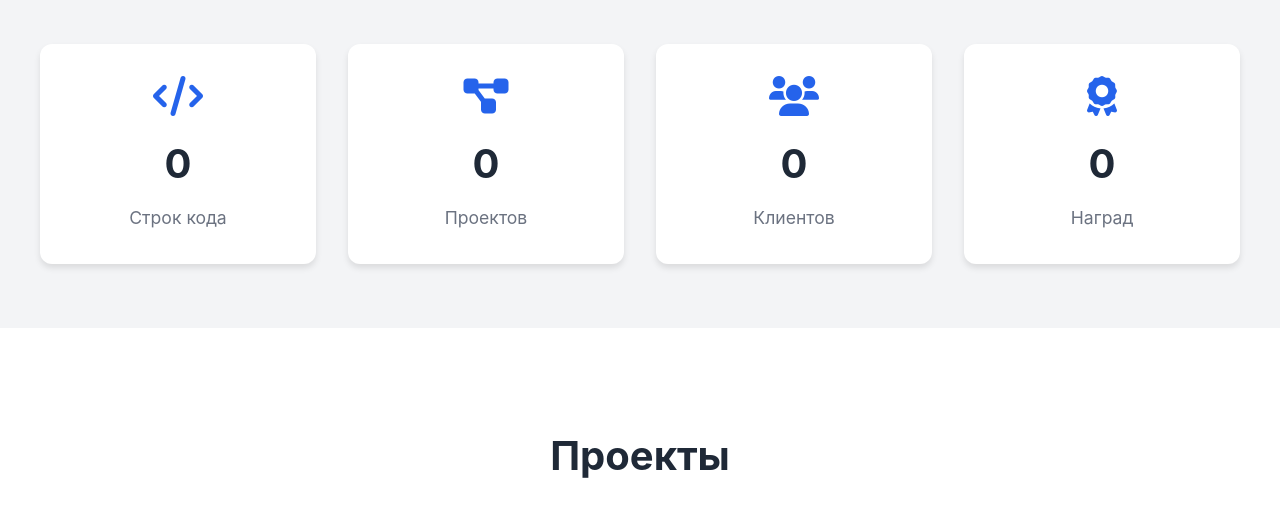
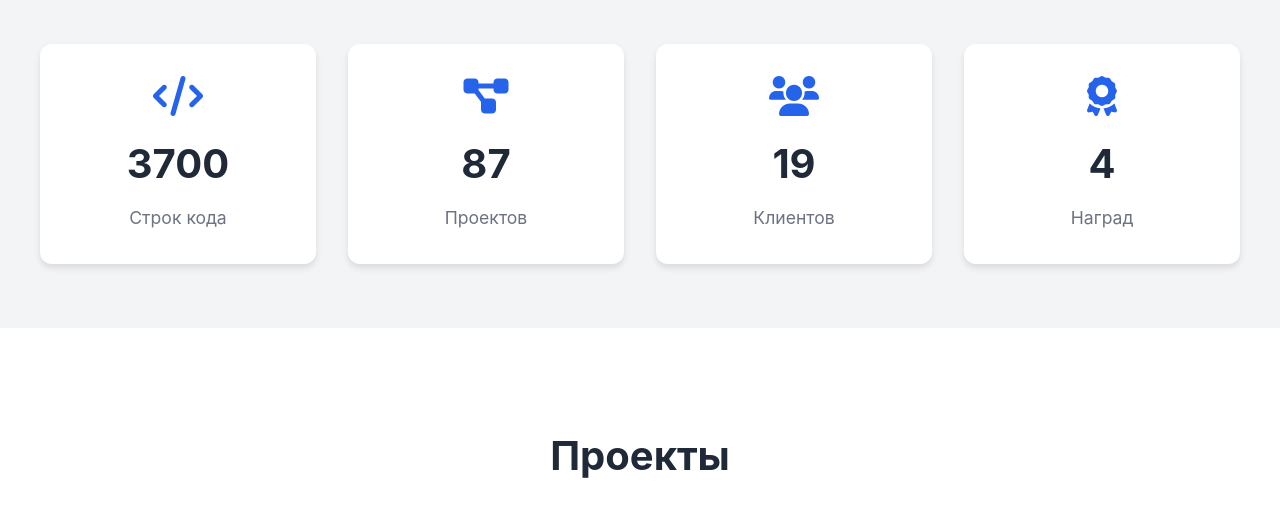
Before and after one commit to Al12086/test, a plain HTML site: page index.html in a window 1280 px wide. Shown: the part 820-1334 px from the top of the page. Drawn offline with Linux system fonts and the light colour scheme.

Commit message:
добавил цифры

```diff
--- a/index.html
+++ b/index.html
@@ -47,22 +47,22 @@
         <div class="stats-container">
             <div class="stat-item">
                 <i class="fas fa-code"></i>
-                <span class="stat-number" data-target="15000">0</span>
+                <span class="stat-number" data-target="15000">3700</span>
                 <span class="stat-label">Строк кода</span>
             </div>
             <div class="stat-item">
                 <i class="fas fa-project-diagram"></i>
-                <span class="stat-number" data-target="25">0</span>
+                <span class="stat-number" data-target="25">87</span>
                 <span class="stat-label">Проектов</span>
             </div>
             <div class="stat-item">
                 <i class="fas fa-users"></i>
-                <span class="stat-number" data-target="50">0</span>
+                <span class="stat-number" data-target="50">19</span>
                 <span class="stat-label">Клиентов</span>
             </div>
             <div class="stat-item">
                 <i class="fas fa-award"></i>
-                <span class="stat-number" data-target="10">0</span>
+                <span class="stat-number" data-target="10">4</span>
                 <span class="stat-label">Наград</span>
             </div>
         </div>
```
